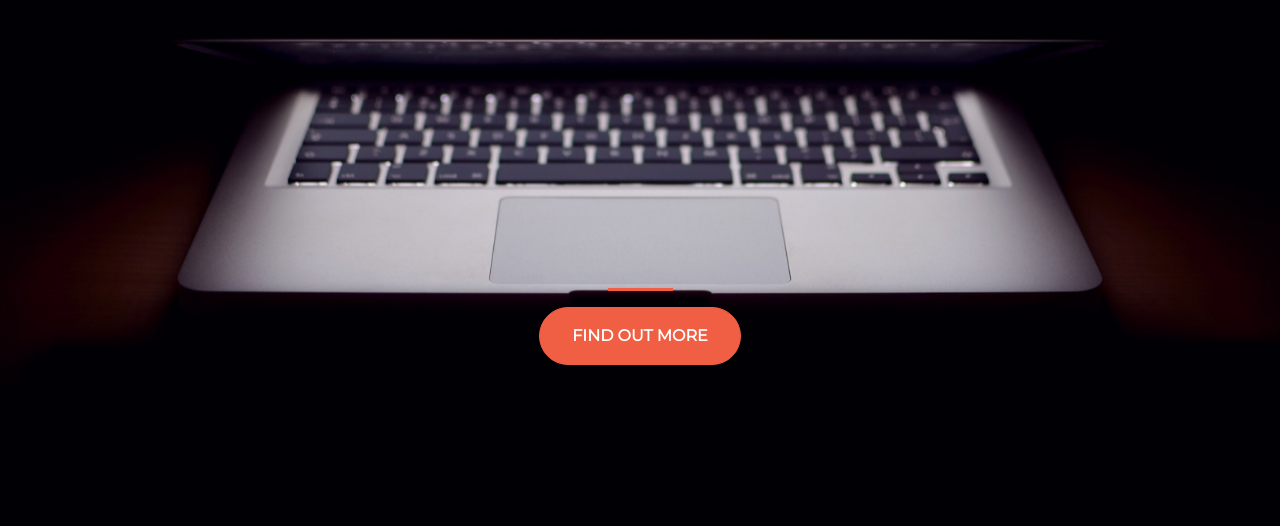
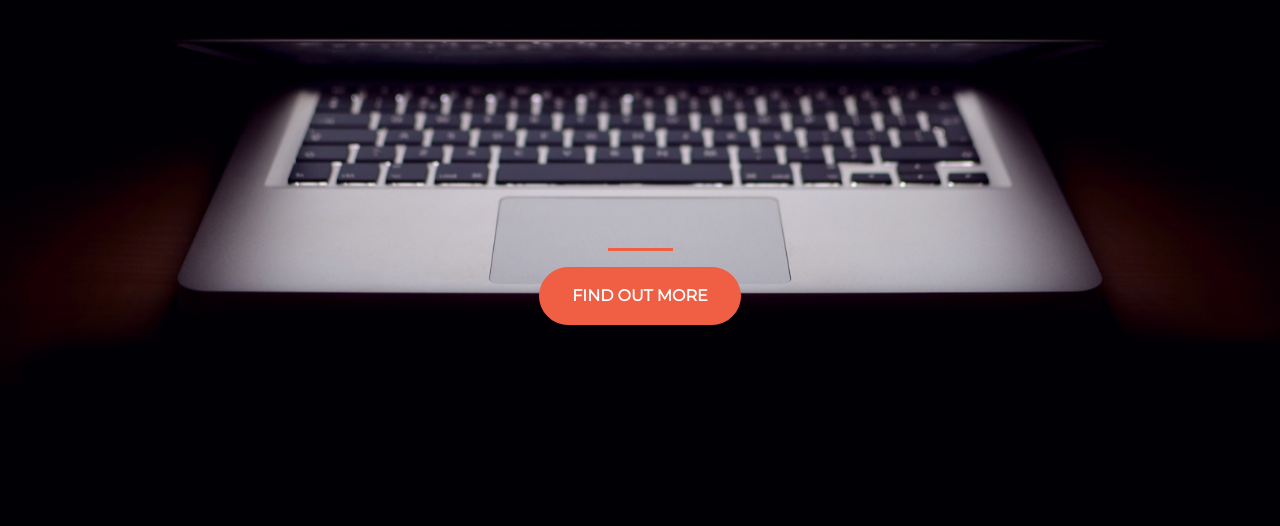
Before and after one commit to Tomecek/startup-of-the-years, a plain HTML site: page index.html in a window 1280 px wide. Shown: the part 274-800 px from the top of the page. Drawn offline with nearby package versions, Linux system fonts and the light colour scheme.

Commit message:
Update style.css

```diff
--- a/style.css
+++ b/style.css
@@ -21,7 +21,7 @@ hr {
 	max-width: 65px;
 }
 .buffer{
-	height: 20rem;
+	height: 15rem;
 }
 
 .btn-xl {
```
